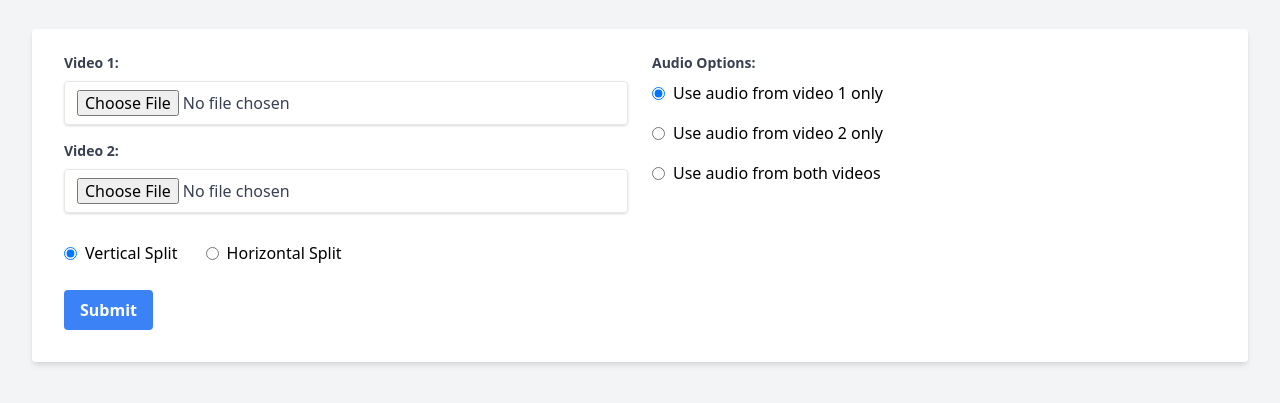
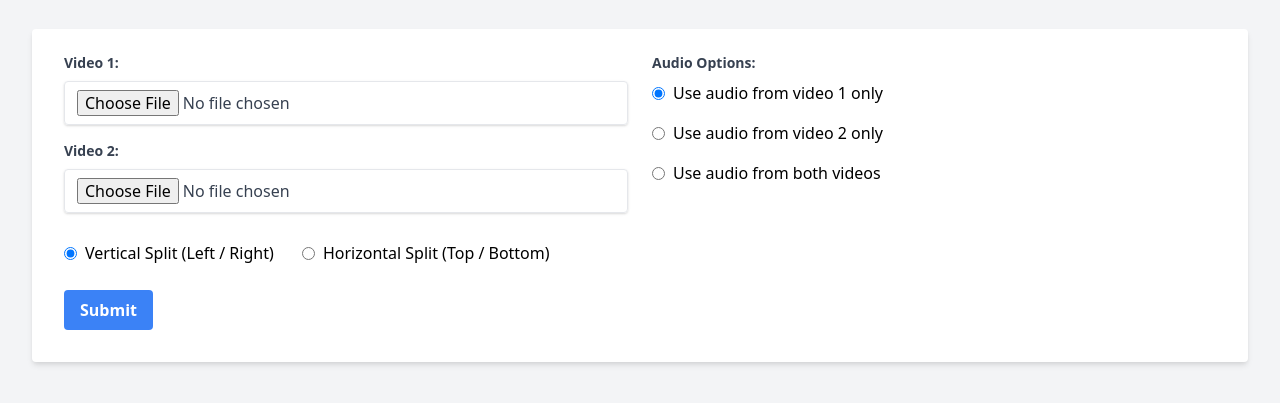
Before and after one commit to jason-fang01/CAB432-Assignment-2-Cloud-Project, a website: page index.html in a window 1280 px wide. Shown: the part 183-586 px from the top of the page. Drawn offline with nearby package versions, Linux system fonts and the light colour scheme.

Commit message:
Fixed naming of video split transformation.

```diff
--- a/index.html
+++ b/index.html
@@ -68,7 +68,7 @@
 									checked
 									class="form-radio"
 								/>
-								<span class="ml-2">Vertical Split</span>
+								<span class="ml-2">Vertical Split (Left / Right)</span>
 							</label>
 							<label
 								for="layoutHorizontal"
@@ -80,7 +80,7 @@
 									value="horizontal"
 									class="form-radio"
 								/>
-								<span class="ml-2">Horizontal Split</span>
+								<span class="ml-2">Horizontal Split (Top / Bottom)</span>
 							</label>
 						</div>
 					</div>
--- a/server.js
+++ b/server.js
@@ -56,12 +56,12 @@ app.post(
 		if (layoutOption === "horizontal") {
 			// For horizontal split, scale each video to half of 1080 width (which is 540) but keep the 1920 height
 			filterComplex =
-				"[0:v]scale=540:1920,setsar=1[left];[1:v]scale=540:1920,setsar=1[right];[left][right]hstack=inputs=2[v]";
+				"[0:v]scale=1080:960,setsar=1[top];[1:v]scale=1080:960,setsar=1[bottom];[top][bottom]vstack=inputs=2[v]";
 		} else {
 			// Default to vertical if no layoutOption is specified or if it's 'vertical'
 			// For vertical split, scale each video to full 1080 width but half of 1920 height (which is 960)
 			filterComplex =
-				"[0:v]scale=1080:960,setsar=1[top];[1:v]scale=1080:960,setsar=1[bottom];[top][bottom]vstack=inputs=2[v]";
+				"[0:v]scale=540:1920,setsar=1[left];[1:v]scale=540:1920,setsar=1[right];[left][right]hstack=inputs=2[v]";
 		}
 
 		// Choose FFmpeg command based on audio option
```
